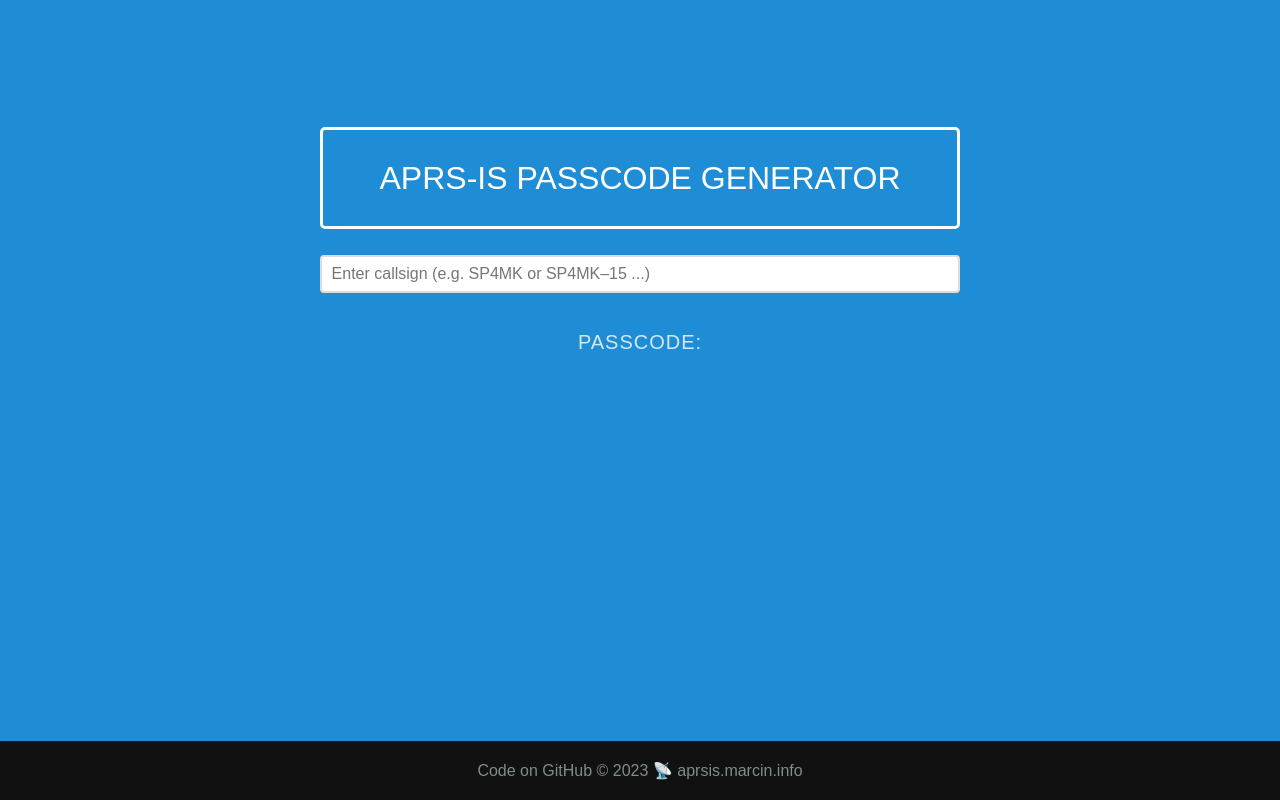
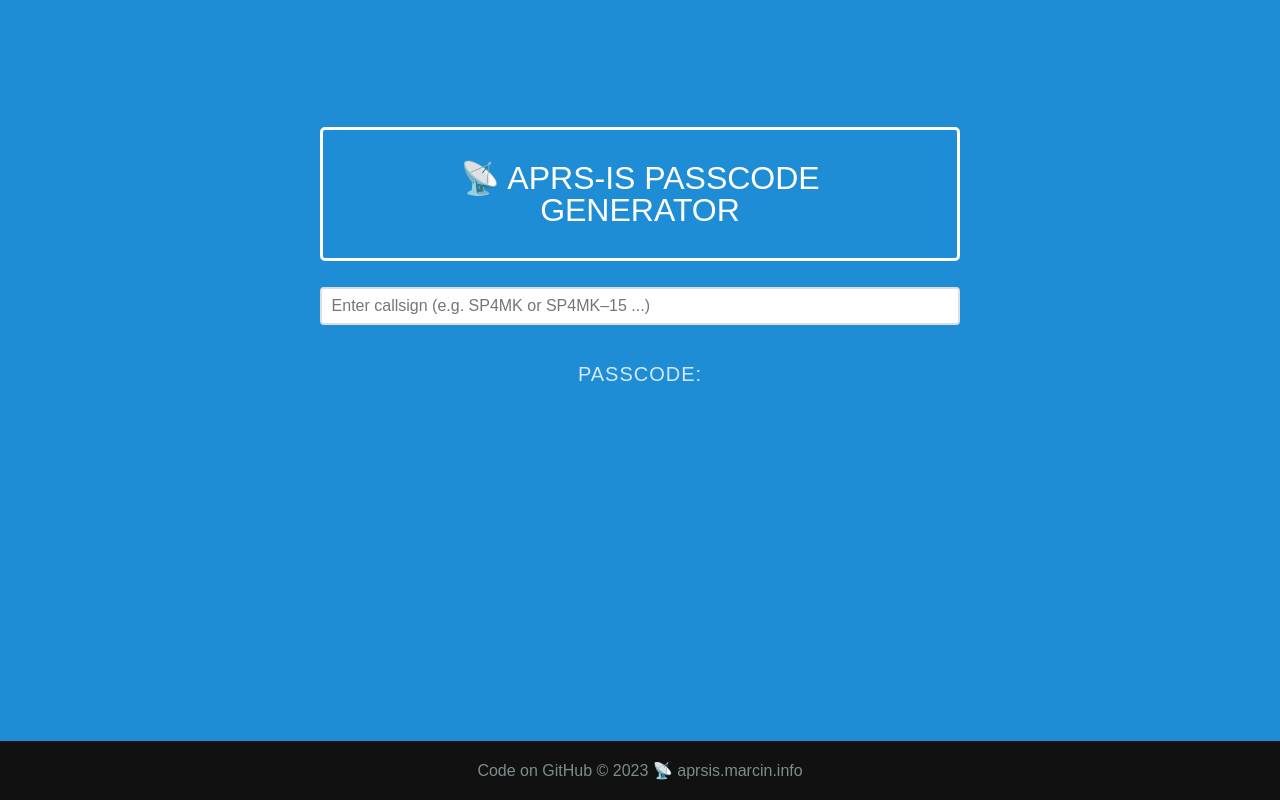
Before and after one commit to mkopa/aprs-is-passcode-generator, a website built with webpack: page src/web/index.html in a window 1280 px wide. Built offline with nearby package versions, Linux system fonts and the light colour scheme.

Commit message:
Add satellite symbol

```diff
--- a/src/web/index.html
+++ b/src/web/index.html
@@ -7,7 +7,7 @@
       name="description"
       content="Example of APRS IS Passcode Generation using JS"
     />
-    <title>APRS &dash; IS Passcode Generator</title>
+    <title>📡 APRS &dash; IS Passcode Generator</title>
     <link
       rel="stylesheet"
       href="https://cdnjs.cloudflare.com/ajax/libs/pure/2.0.3/pure-min.min.css"
@@ -25,7 +25,7 @@
   <body>
     <div class="splash-container">
       <div class="splash pure-form">
-        <h2 class="splash-head">APRS&dash;IS Passcode Generator</h2>
+        <h2 class="splash-head">📡 APRS&dash;IS Passcode Generator</h2>
         <input
           class="input-callsign"
           id="callsign"
```
Also changed, not shown: docs/index.html (+1 -1 lines).
